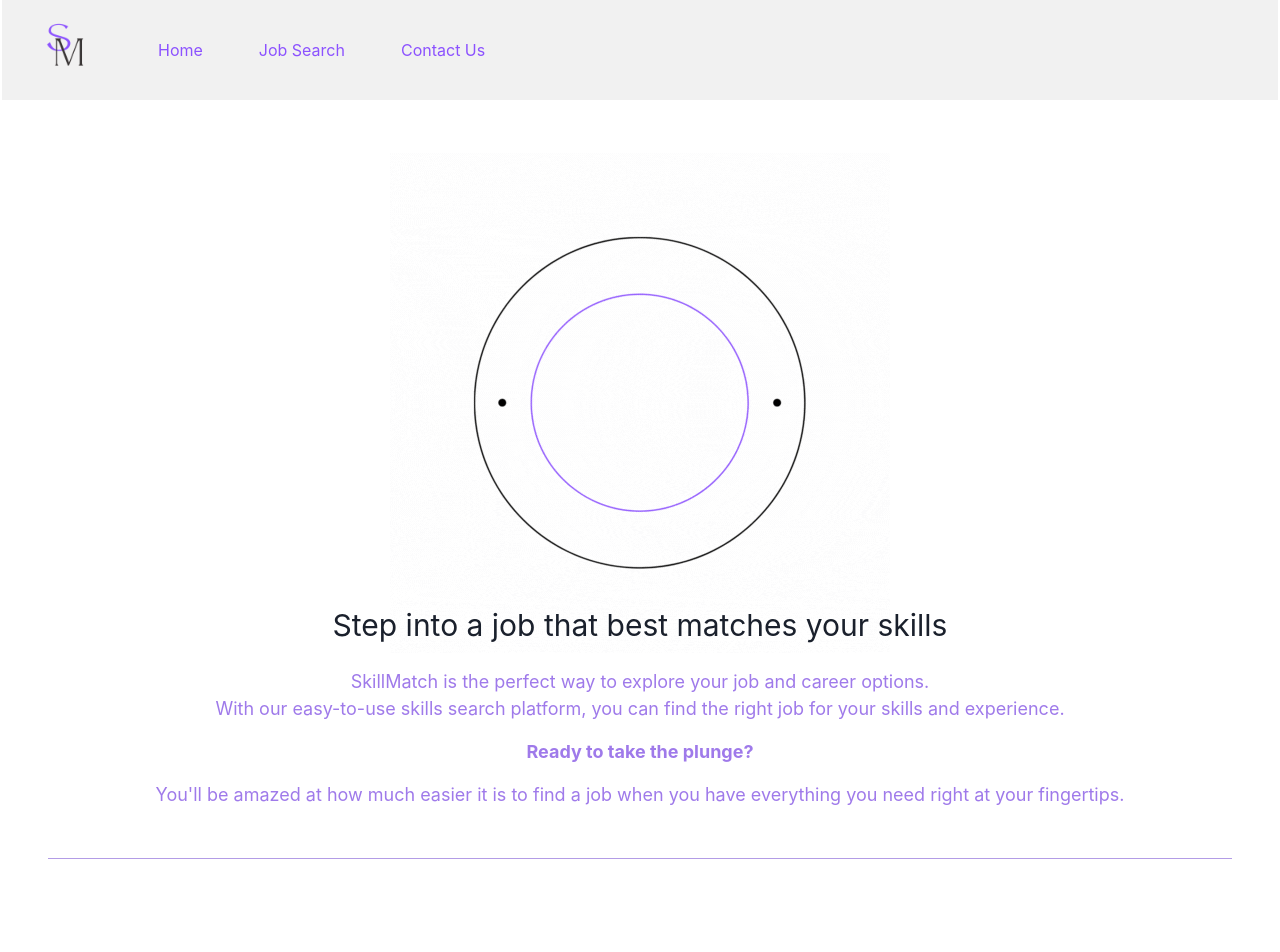
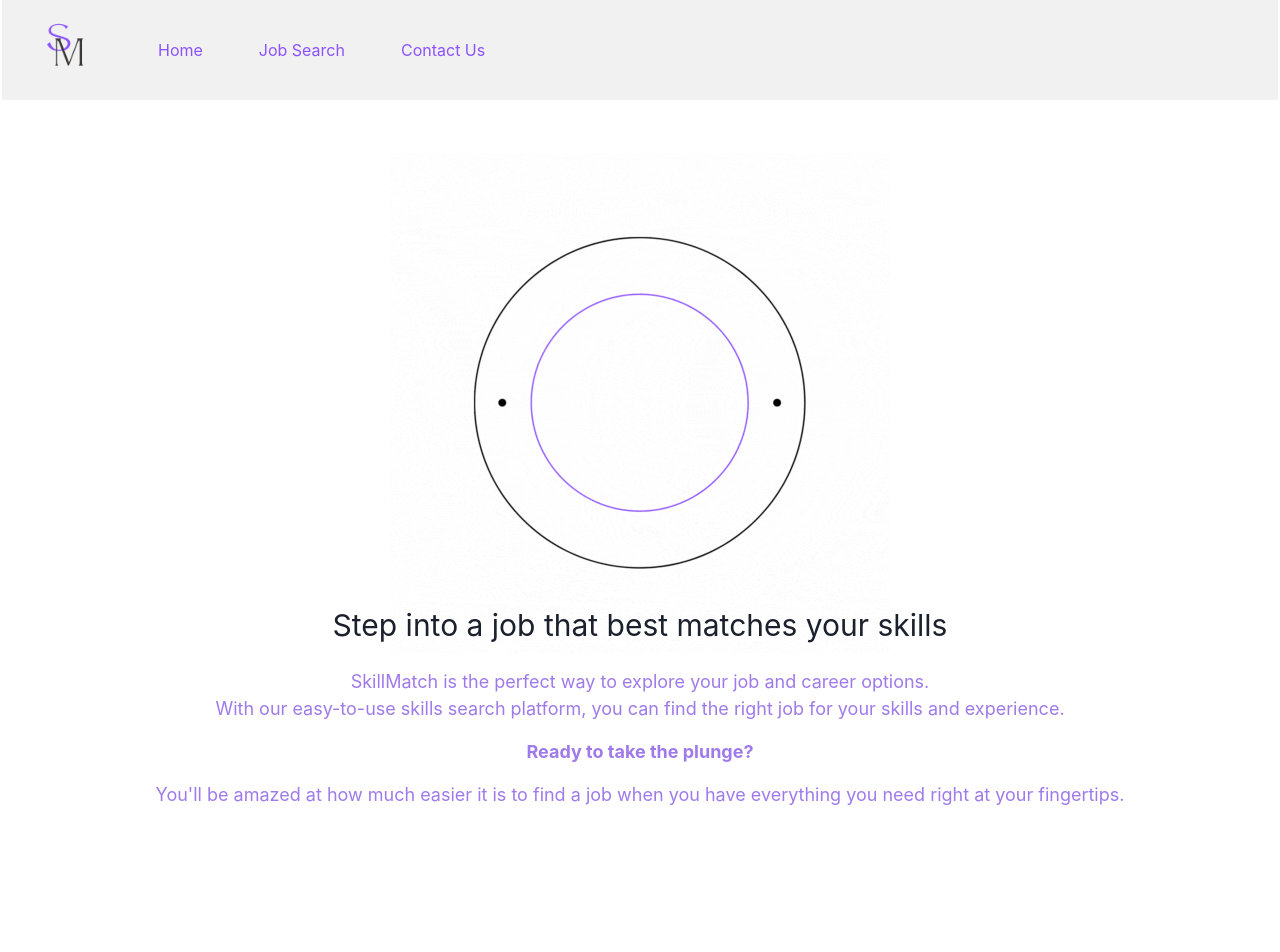
Before and after one commit to ngalvin1991/skillmatch, a React (Create React App) app: page / in a window 1280 px wide. Shown: the top 952 px of the page. Built offline with nearby package versions, Linux system fonts and the light colour scheme.

Commit message:
removed divider

```diff
--- a/src/Components/Jumbotron/Jumbotron.js
+++ b/src/Components/Jumbotron/Jumbotron.js
@@ -12,7 +12,7 @@ function Jumbotron() {
                     <p> With our easy-to-use skills search platform, you can find the right job for your skills and experience.</p>
                     <p className="boldText">Ready to take the plunge? </p>
                     You'll be amazed at how much easier it is to find a job when you have everything you need right at your fingertips.</p>
-                <Divider orientation='horizontal' borderColor="purple.500" />
+
             </div>
 
         </ChakraProvider>
```
